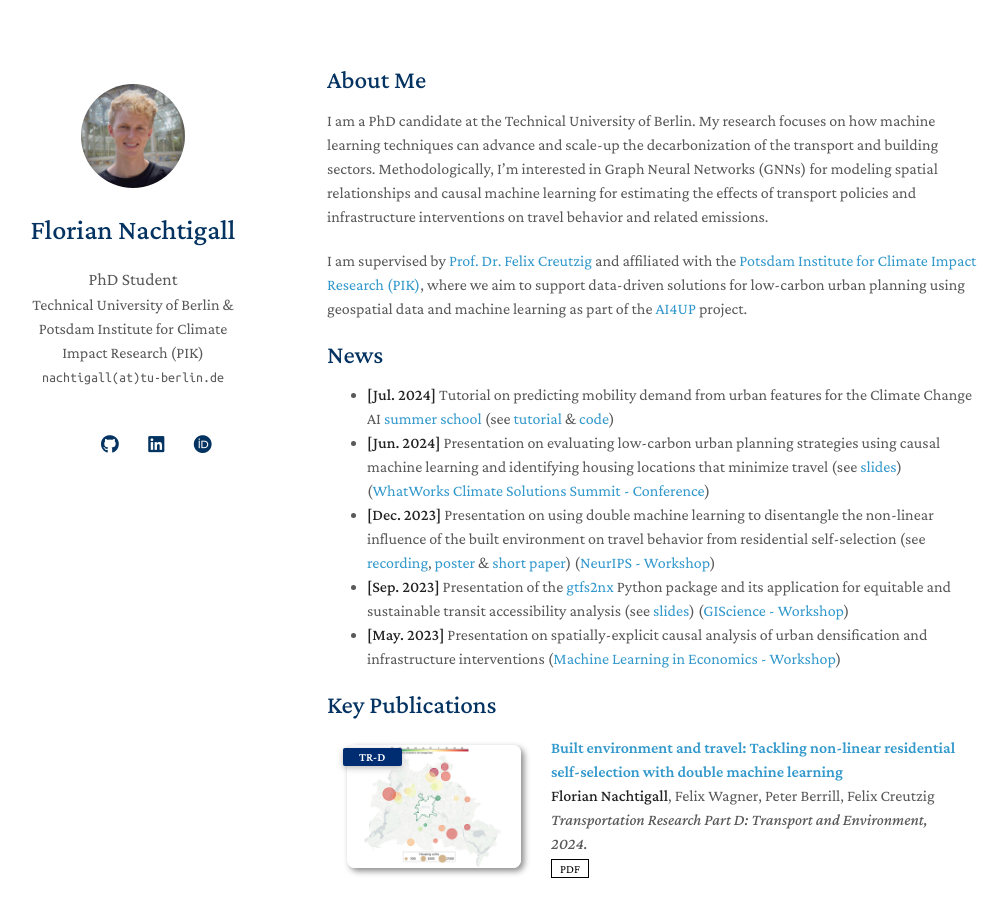
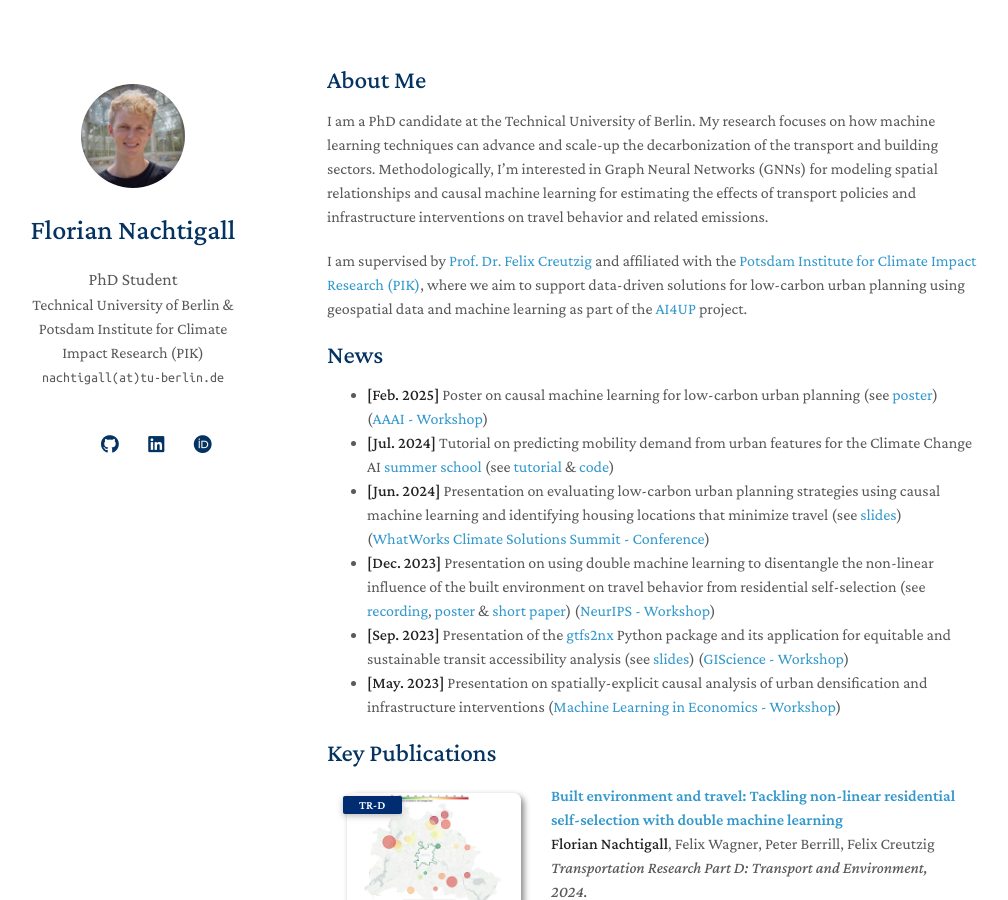
Before and after one commit to FlorianNachtigall/floriannachtigall.github.io, a Jekyll site: the page built from index.md, in a window 1280 px wide and 900 px high. Shown: the whole window, without its empty margins (143-1151 px from the left). Built offline with Jekyll 4.4.1, drawn with Linux system fonts in a browser that asks for light colours; nearby versions of some CDN libraries; a style sheet for code colours, icons or effects is not loaded; our own code applies the rules of GitHub Pages for plain Markdown files.

Commit message:
Add AAAI workshop poster

```diff
--- a/index.md
+++ b/index.md
@@ -15,6 +15,7 @@ I am supervised by [Prof. Dr. Felix Creutzig](https://www.mcc-berlin.net/en/abou
 
 
 ## News
+- **[Feb. 2025]** Poster on causal machine learning for low-carbon urban planning (see [poster](https://floriannachtigall.github.io/assets/files/aaai-ai4up-2025-poster.pdf)) ([AAAI - Workshop](https://ai-for-urban-planning.github.io/AAAI25-workshop))
 - **[Jul. 2024]** Tutorial on predicting mobility demand from urban features for the Climate Change AI [summer school](https://www.climatechange.ai/events/summer_school2024#virtual-summer-school) (see [tutorial](https://www.climatechange.ai/tutorials?search=id:predicting-mobility-demand) & [code](https://github.com/climatechange-ai-tutorials/mobility-demand))
 - **[Jun. 2024]** Presentation on evaluating low-carbon urban planning strategies using causal machine learning and identifying housing locations that minimize travel (see [slides](https://floriannachtigall.github.io/assets/files/wwcs-2024-slides.pdf)) ([WhatWorks Climate Solutions Summit - Conference](https://whatworksclimate.solutions/session/21-urban-typologies/))
 - **[Dec. 2023]** Presentation on using double machine learning to disentangle the non-linear influence of the built environment on travel behavior from residential self-selection (see [recording](https://www.climatechange.ai/papers/neurips2023/57), [poster](https://s3.us-east-1.amazonaws.com/climate-change-ai/papers/neurips2023/57/poster.jpg) & [short paper](https://arxiv.org/abs/2312.06616)) ([NeurIPS - Workshop](https://climatechange.ai/events/neurips2023))
```
Also changed, not shown: 1 other file.
